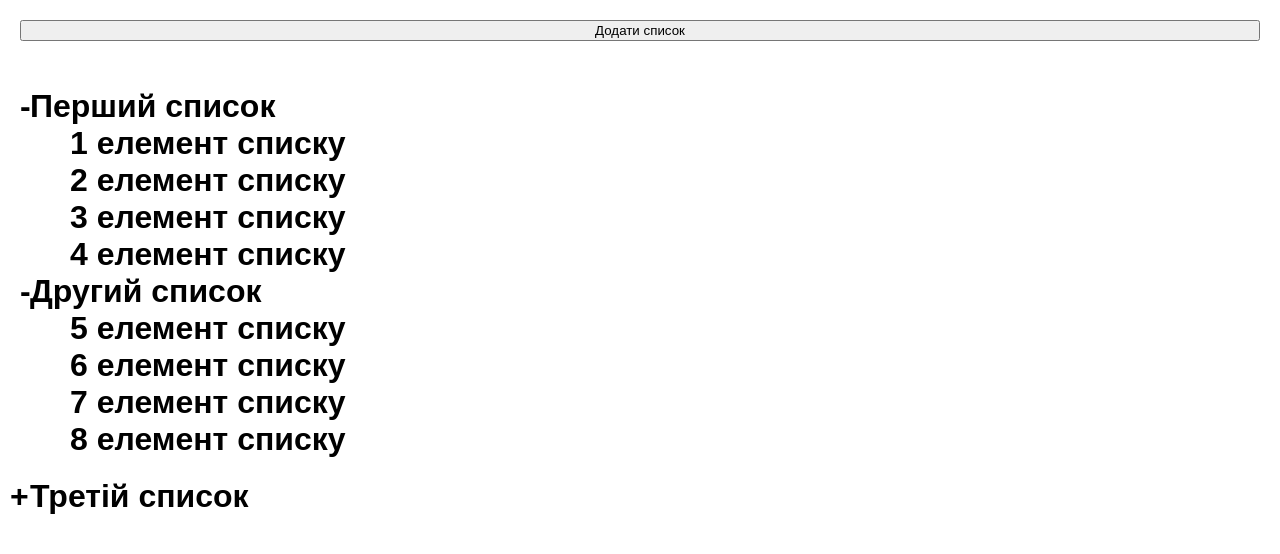
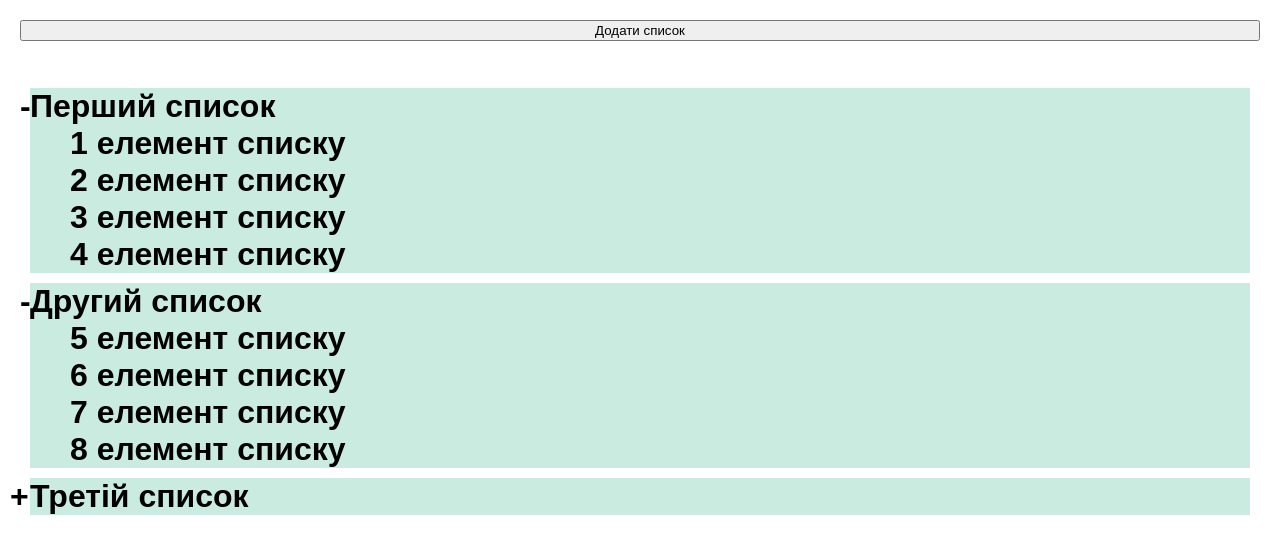
Before and after one commit to ViktoriiaVasalatii/Homework_lesson_18, a plain HTML site: page 28/index.html in a window 1280 px wide. Both pictures are taken after a click on the button "Додати список". Drawn offline with Linux system fonts and the light colour scheme.

Commit message:
removing thi first two items works

```diff
--- a/28/index.html
+++ b/28/index.html
@@ -38,8 +38,8 @@
         display: none;
     }
     .maybeRemove{
-        /* background-color: rgb(201, 235, 224); */
-        margin-bottom: 20px;
+        background-color: rgb(201, 235, 224);
+        margin-bottom: 10px;
     }
 </style>
 </head>
@@ -47,7 +47,7 @@
     <button id="list-add" style="margin-bottom: 15px">Додати список</button>
     <!-- <button id="list-remove">Видалити список</button> -->
 <ul class="list">
-   <li>
+   <li class="maybeRemove">
        <span>Перший список</span>
        <ul >
            <li>1 елемент списку</li>
--- a/28/script.js
+++ b/28/script.js
@@ -1,4 +1,15 @@
 const list = document.querySelector('.list');
+const li = Array.prototype.slice.call(document.getElementsByTagName('li')); // масив з li вкладеного списку)
+// const removeItem = document.querySelectorAll('.maybeRemove');
+
+const removeItem = Array.prototype.slice.call(document.querySelectorAll('.maybeRemove')); // масив з li, які можна буде видаляти(1-го рівня)
+
+
+const mapLetterToNumber = ["Третій", "Четвертий", "П'ятий", "Шостий", "Сьомий", "Восьмий", "Дев'ятий", "Десятий"];
+let counterUl = 0;
+let valueLi = 8;
+const listAdd = document.querySelector('#list-add'); // кнопка
+
 list.addEventListener('click', function (event) {
     const trigger = event.target.closest('span');
     if (trigger) {
@@ -6,16 +17,13 @@ list.addEventListener('click', function (event) {
     }
 });
 
-const mapLetterToNumber = ["Третій", "Четвертий", "П'ятий", "Шостий", "Сьомий", "Восьмий", "Дев'ятий", "Десятий"];
-let counterUl = 0;
-let valueLi = 8;
-const listAdd = document.querySelector('#list-add');
-
+for (let i = 0; i < li.length; i++) {
+    // let valueLi = li[i].innerHTML[0]; // повинен був зчитувати нумерацію
     function addList() {
         if (counterUl < 8) {
-        const li = document.createElement('li');
+            const elementli = document.createElement('li');
             let valueUl = mapLetterToNumber[counterUl];
-        li.innerHTML = `<span class="hide">` +
+            elementli.innerHTML = `<span class="hide">` +
                 `${valueUl} список</span>` +
                 `<ul>` +
                 `<li>${++valueLi} елемент списку</li>` +
@@ -23,35 +31,24 @@ function addList() {
                 `<li>${++valueLi} елемент списку</li>` +
                 `<li>${++valueLi} елемент списку</li>` +
                 `</ul>`
-        li.setAttribute("class", "maybeRemove");
-        list.appendChild(li);
+                elementli.setAttribute("class", "maybeRemove");
+            list.appendChild(elementli);
+            removeItem.push(elementli);
         }
         counterUl++;
-
-    const removeItem = Array.prototype.slice.call(document.querySelectorAll('.maybeRemove')); // масив з li
-    console.log(removeItem);
     }
 
-// function deleteList(){
-//     for(let i =0; i< removeItem; i++){
-//         removeItem[i].remove();
-//     }
-//     console.log(removeItem);
-// }
+}
 
 listAdd.addEventListener('click', addList);
 
-// for (let i = 0; i < 6; i++) {
-//     removeItem[i].addEventListener('dblclick', deleteList)
-// }
 
-// removeItem.addEventListener('dblclick', function (event) {
-//     console.log("double click");
-//     // listRemove.addEventListener('dblclick', function (event) {
-//     // console.log("li");
-//     // removeItem.remove();
-//     // }
-// })
+for (let i = 0; i < removeItem.length; i++) {   //видаляє тільки створені елементи з самого початку
+    removeItem[i].addEventListener('dblclick', () => {
+
+        removeItem[i].remove();
+    })
+}
 
 
 // Advanced: зробити видалення списку і врахувати коректність нумерації після видалення.
```
Lines whose indentation alone changed are shown as unchanged.
